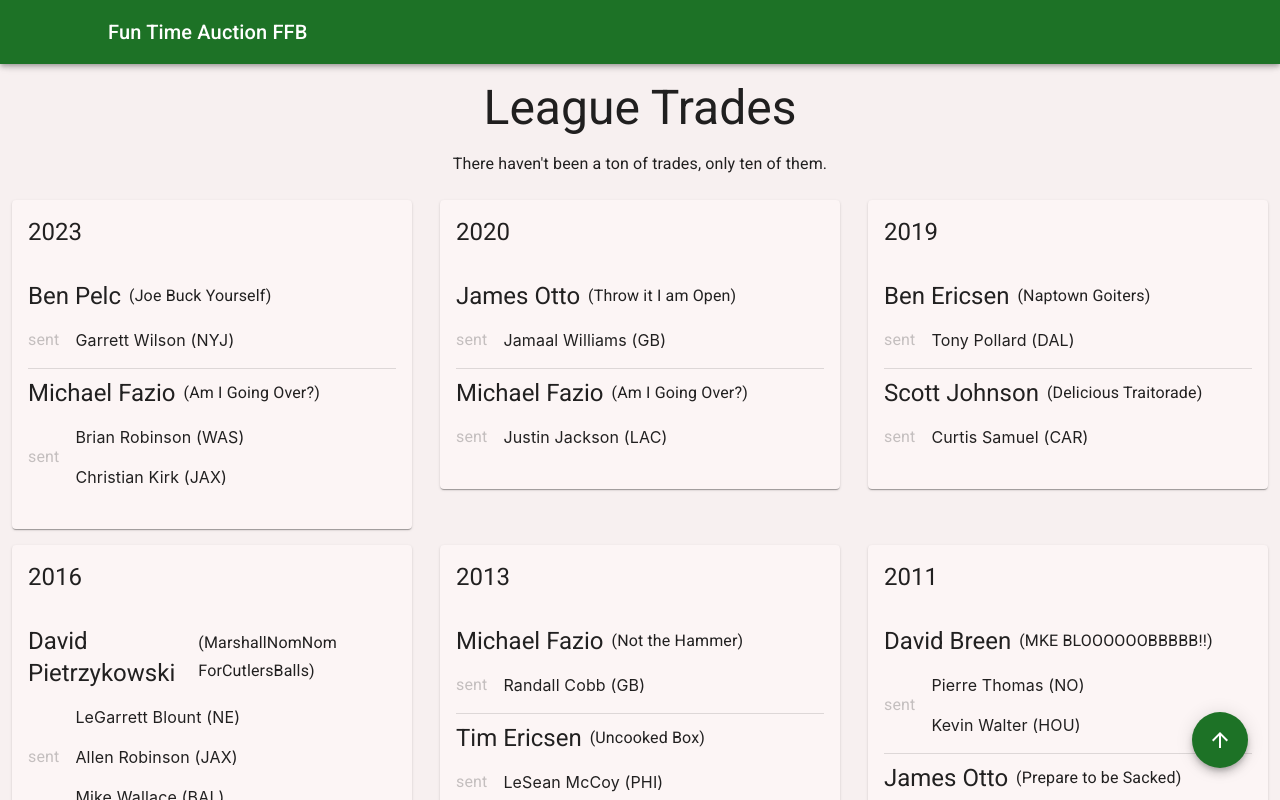
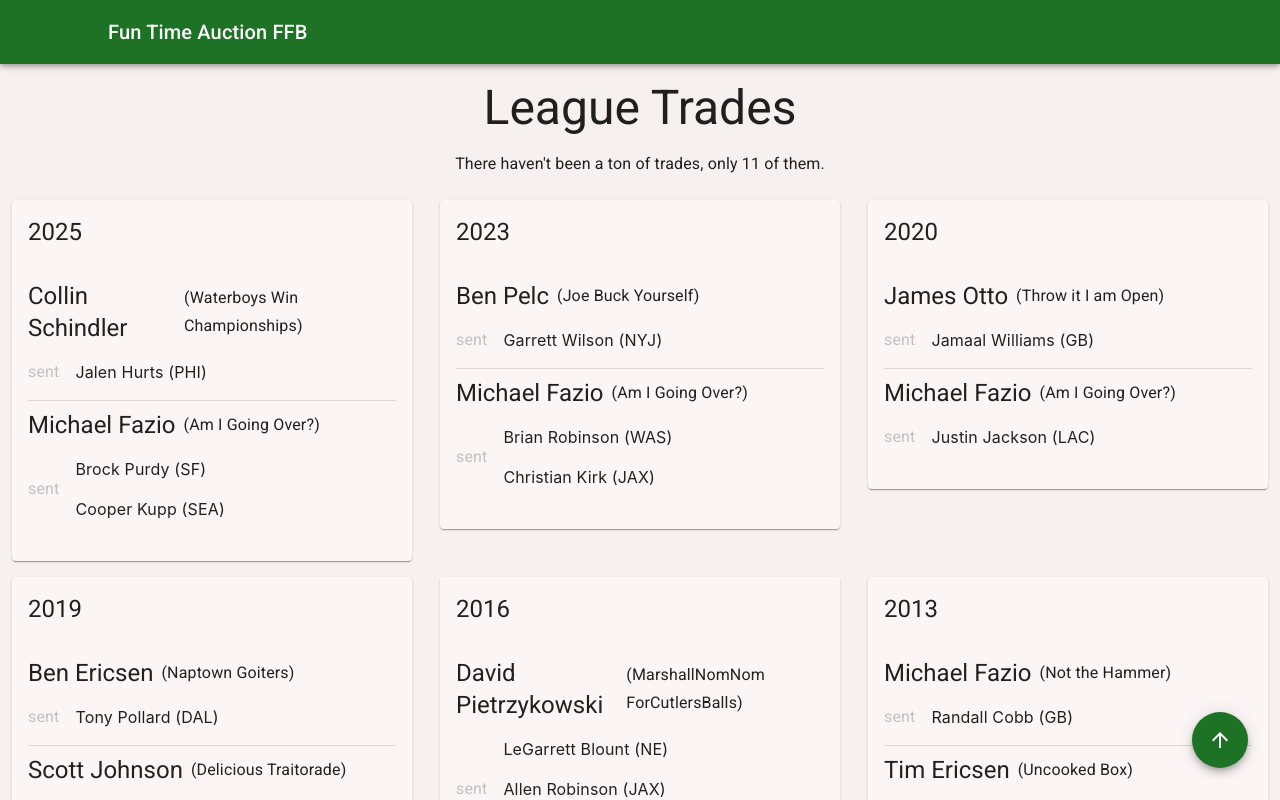
Before and after one commit to MFazio23/ESPN-FFB-Web, a React (Vite) app: page /history/trades in a window 1280 px wide. Shown: the top 800 px of the page. Built offline with nearby package versions, Linux system fonts and the light colour scheme; some icons are missing.

Commit message:
Add this year's trade

```diff
--- a/src/data/files/trades.json
+++ b/src/data/files/trades.json
@@ -1,4 +1,28 @@
 [
+  {
+    "id": "2025-Collin-Fazio",
+    "year": 2025,
+    "firstOwner": "Collin Schindler",
+    "firstTeam": "Waterboys Win Championships",
+    "firstTeamPlayers": [
+      {
+        "name": "Jalen Hurts",
+        "team": "PHI"
+      }
+    ],
+    "secondOwner": "Michael Fazio",
+    "secondTeam": "Am I Going Over?",
+    "secondTeamPlayers": [
+      {
+        "name": "Brock Purdy",
+        "team": "SF"
+      },
+      {
+        "name": "Cooper Kupp",
+        "team": "SEA"
+      }
+    ]
+  },
   {
     "id": "2023-Pelc-Fazio",
     "year": 2023,
--- a/src/history/trades/LeagueTrades.tsx
+++ b/src/history/trades/LeagueTrades.tsx
@@ -26,7 +26,7 @@ export default function LeagueTrades() {
     const header = (
         <Box display={'flex'} flexDirection={'column'} alignItems={'center'}>
             <Typography variant='h3' p={2}>League Trades</Typography>
-            <Typography variant='body1'>There haven't been a ton of trades, only ten of them.</Typography>
+            <Typography variant='body1'>There haven't been a ton of trades, only 11 of them.</Typography>
         </Box>
     );
 
```
